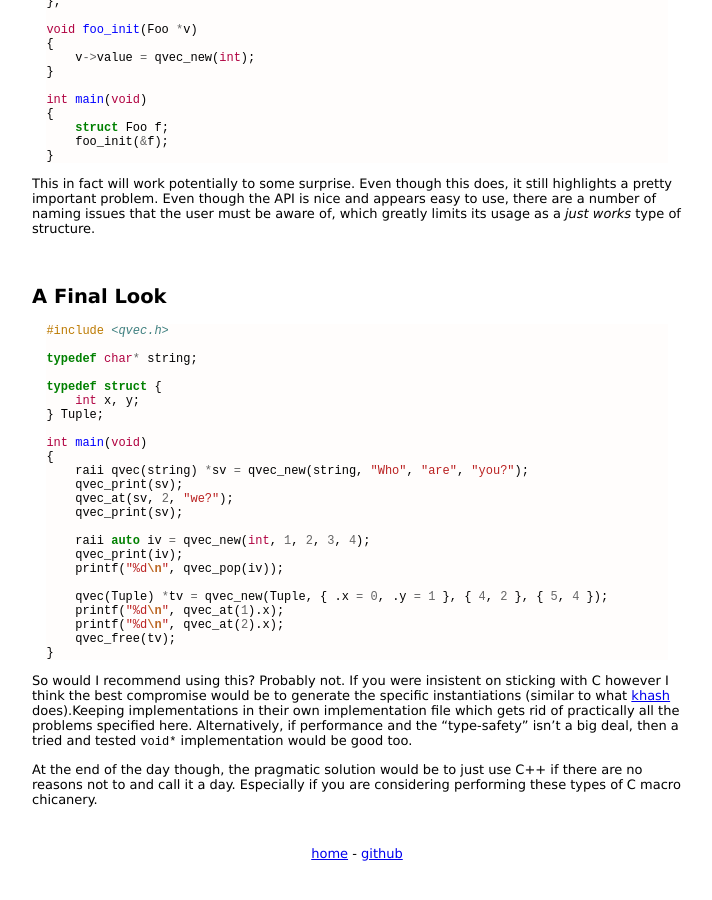
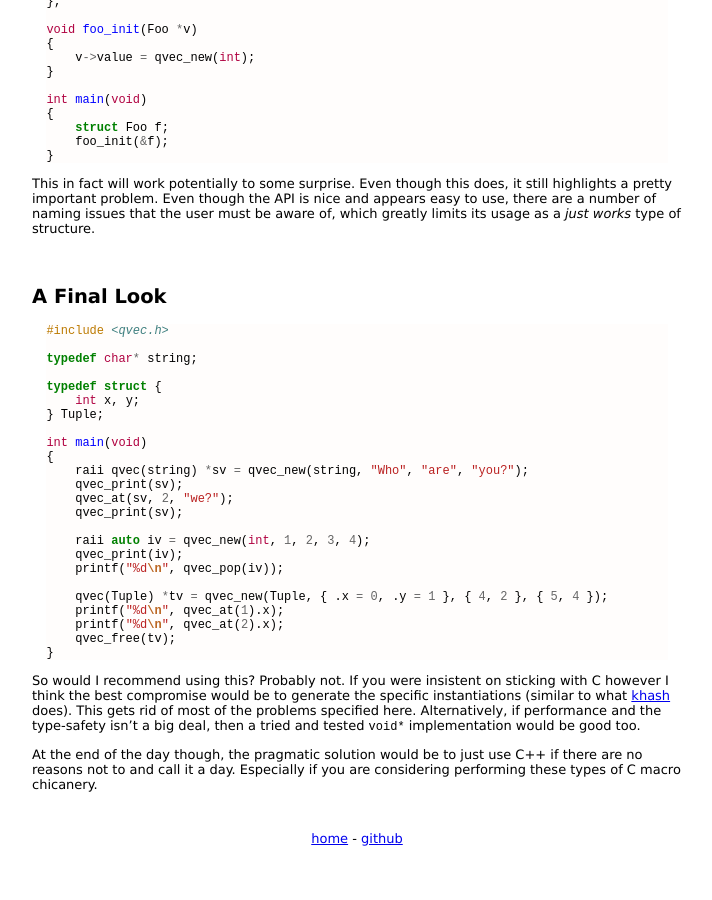
Before and after one commit to Tiehuis/Tiehuis.github.io, a Jekyll site: the page built from _posts/2017-04-22-generic-data-structures-in-c.md, in a window 1280 px wide and 900 px high, scrolled down 8433 px. Shown: the whole window, without its empty margins (283-995 px from the left). Built offline with Jekyll 4.4.1, drawn with Linux system fonts in a browser that asks for light colours.

Commit message:
Grammar fixes on summary

```diff
--- a/_posts/2017-04-22-generic-data-structures-in-c.md
+++ b/_posts/2017-04-22-generic-data-structures-in-c.md
@@ -760,10 +760,9 @@ int main(void)
 So would I recommend using this? Probably not. If you were insistent on
 sticking with C however I think the best compromise would be to generate the
 specific instantiations (similar to what [khash](https://attractivechaos.wordpress.com/2008/09/02/implementing-generic-hash-library-in-c/)
-does).Keeping implementations in their own implementation file which gets rid of
-practically all the problems specified here. Alternatively, if performance and
-the "type-safety" isn't a big deal, then a tried and tested `void*`
-implementation would be good too.
+does). This gets rid of most of the problems specified here. Alternatively,
+if performance and the type-safety isn't a big deal, then a tried and tested
+`void*` implementation would be good too.
 
 At the end of the day though, the pragmatic solution would be to just use C++
 if there are no reasons not to and call it a day. Especially if you are
```
